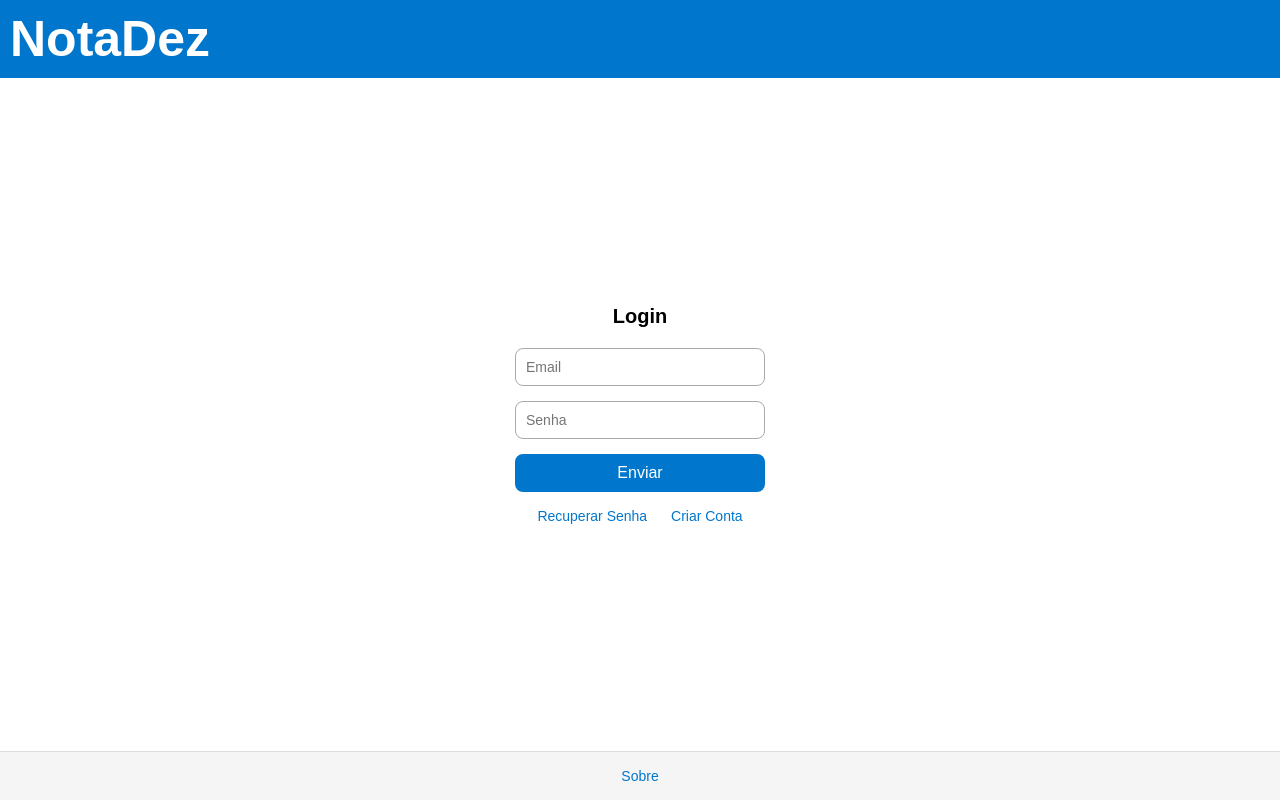
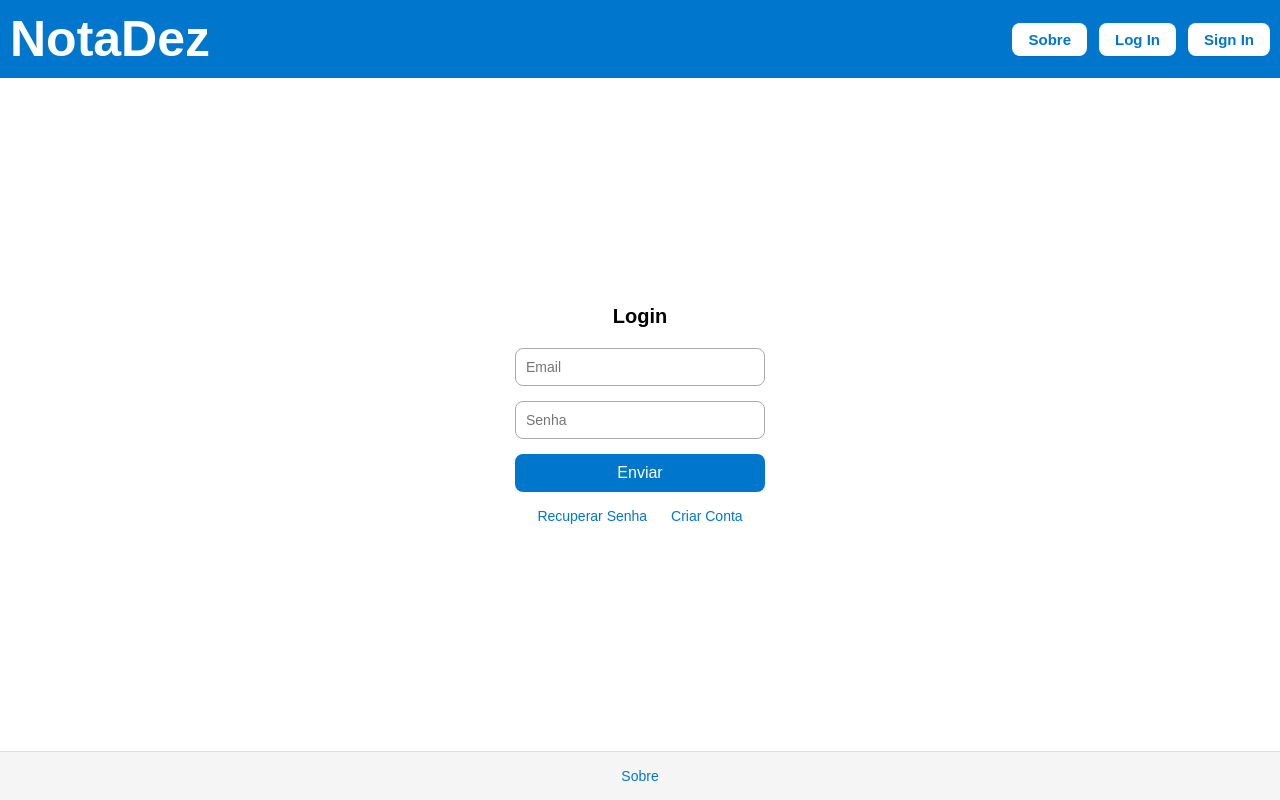
Before and after one commit to BrunoM2422/ES-PI2-2025-T3-G07, a plain HTML site: page login.html in a window 1280 px wide. Drawn offline with Linux system fonts and the light colour scheme.

Commit message:
Barra de Navegação
Adição da Barra de navegação

```diff
--- a/login.html
+++ b/login.html
@@ -13,6 +13,13 @@
             <h1>
                 <a href="login.html">NotaDez</a>
             </h1>
+            <nav>
+                <ul>
+                    <li><a href="sobre.html">Sobre</a></li>
+                    <li><a href="login.html">Log In</a></li>
+                    <li><a href="criarConta.html">Sign In</a></li>
+                </ul>
+            </nav>
         </div>
         <div id="content">
             <p>
--- a/styles/main.css
+++ b/styles/main.css
@@ -1,3 +1,47 @@
+#header {
+    background-color: #0077cc;
+    color: white;
+    padding: 10px;
+    text-align: left;
+    font-size:25px;
+    display: flex;
+    align-items: center;
+    justify-content: space-between;
+}
+
+#header a{
+    color: white;
+    text-decoration:none;
+}
+
+#header nav ul {
+    list-style: none;
+    margin: 0;
+    padding: 0;
+    display: flex;
+    gap: 12px;
+    align-items: center;
+    justify-content: flex-end;
+}
+
+#header nav a {
+    display: inline-block;
+    background: #ffffff;
+    color: #0077cc;
+    padding: 8px 16px;
+    border-radius: 8px;
+    text-decoration: none;
+    font-weight: 700;
+    font-size: 15px;
+    box-shadow: 0 1px 0 rgba(0,0,0,0.06);
+}
+
+#header nav a:hover,
+#header nav a:focus {
+    background: #f0f8ff;
+    transform: translateY(-3px);
+    box-shadow: 0 8px 18px rgba(0,0,0,0.12);
+}
 
 * {
     margin: 0;
@@ -12,18 +56,6 @@
     min-height: 100vh;
 }
 
-#header {
-    background-color: #0077cc;
-    color: white;
-    padding: 10px;
-    text-align: left;
-    font-size:25px;
-}
-
-#header a{
-    color: white;
-    text-decoration:none;
-}
 
 #footer {
     background-color: #f5f5f5;
```
Also changed, not shown: criarConta.html (+7 -0 lines), recuperarSenha.html (+7 -0 lines), sobre.html (+7 -0 lines).
